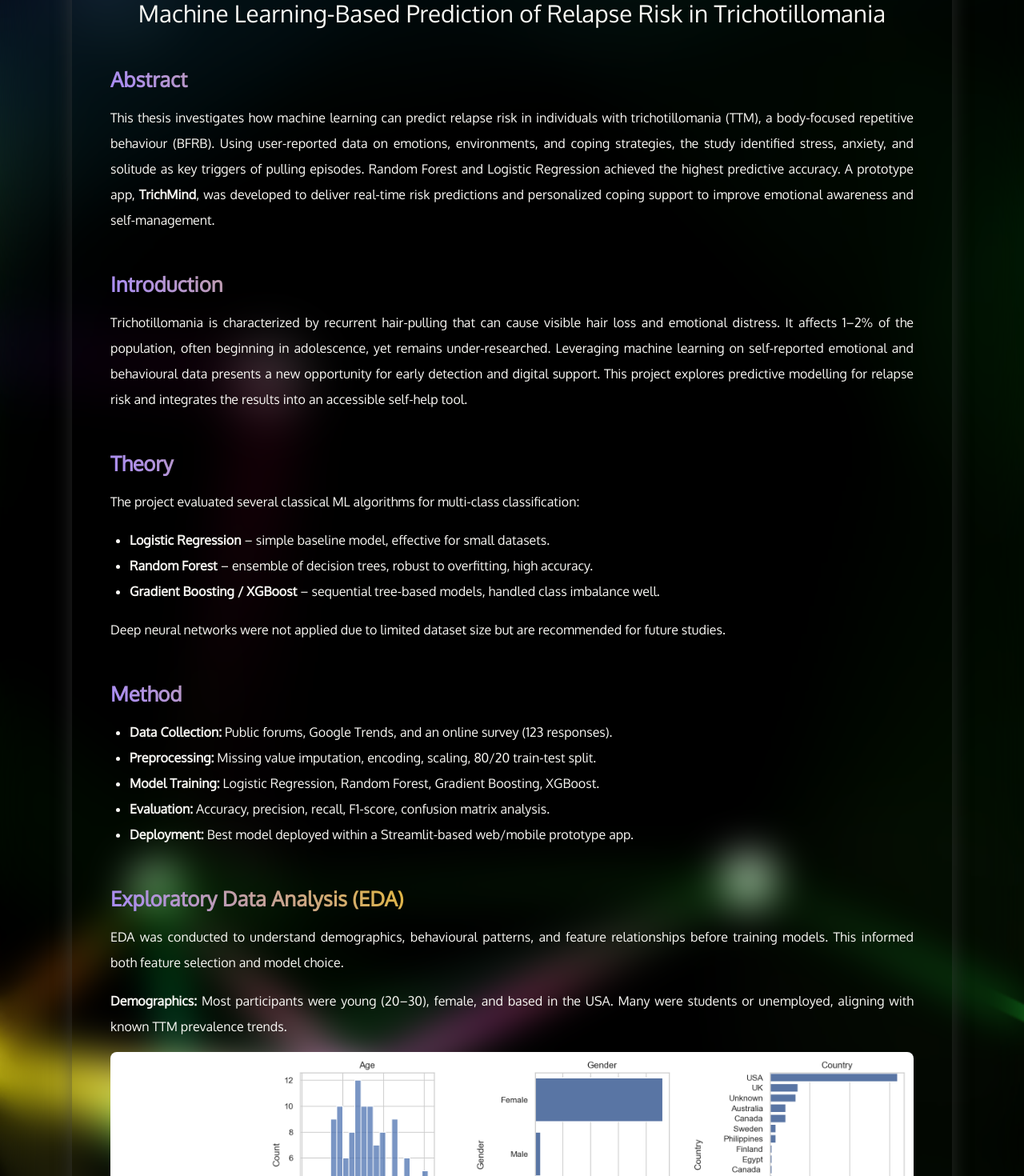
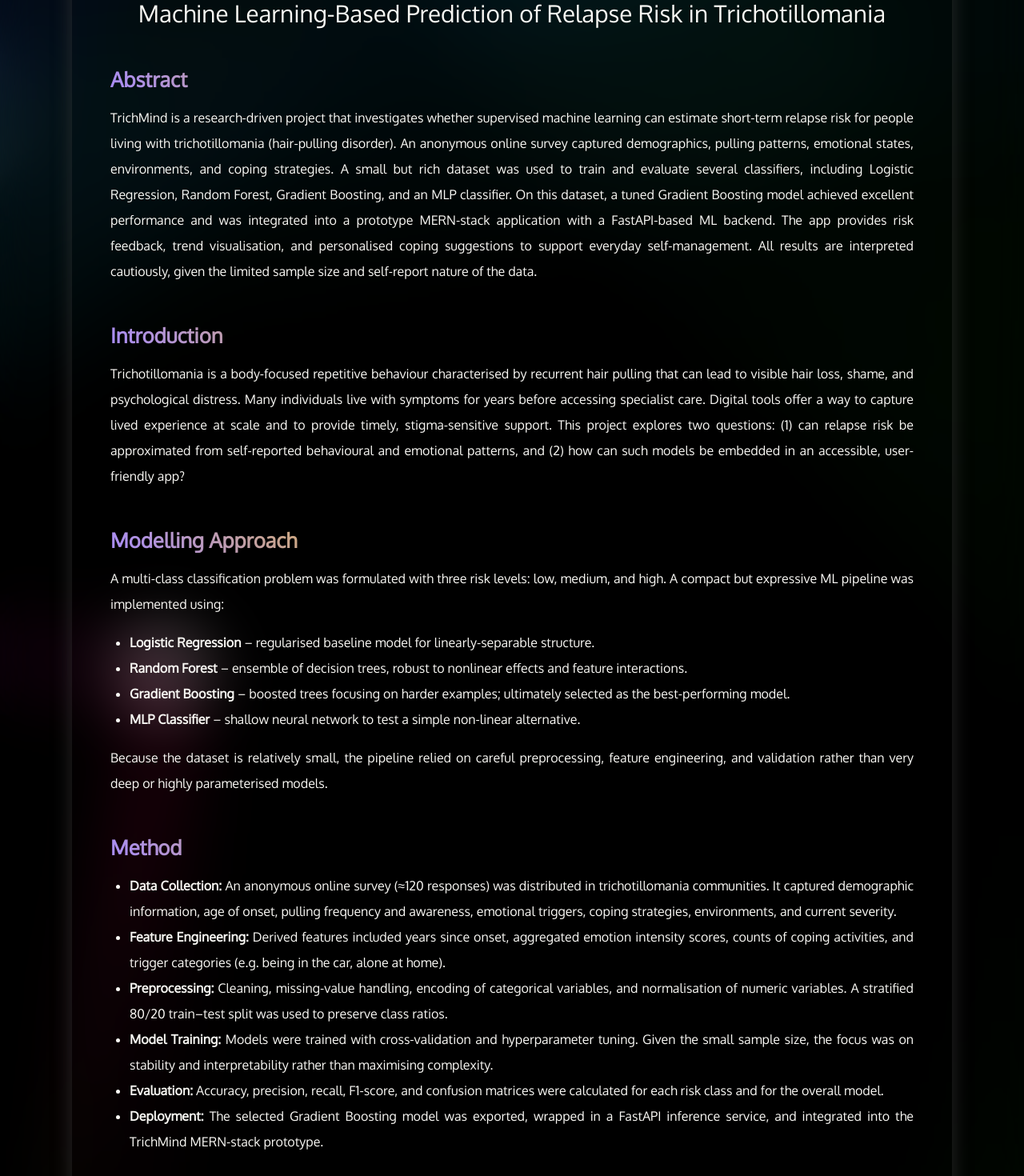
Before and after one commit to girlierazon84/Portfolio, a React (Create React App) app in the folder client/: page /projects/trichmind in a window 1280 px wide. Shown: the part 500-1970 px from the top of the page at 80% size. Built offline with nearby package versions, Linux system fonts and the light colour scheme; no server answers.

Commit message:
fix: update TrichMind project content to enhance clarity and detail in research findings and methodology

```diff
--- a/client/src/components/projects/TrichMind.tsx
+++ b/client/src/components/projects/TrichMind.tsx
@@ -6,11 +6,16 @@ import { motion } from "framer-motion";
 import DSBackground from "../../assets/images/DS_bg.jpg";
 import TrichMindLogo from "../../assets/images/app_logo.png";
 
-import BestModelReport from "../../assets/images/best_model_classification_report.png";
 import Demographics from "../../assets/images/demographics.png";
+import BehaviourAwareness from "../../assets/images/behaviour_freq_awareness.png";
 import CorrHeatmap from "../../assets/images/corr_heatmap.png";
-import Confusion from "../../assets/images/confusion.png";
-import BehaviourAwareness from "../../assets/images/behaviour_freq_awareness.png";
+
+import ConfusionCombined from "../../assets/images/confusion_matrix_combined.png";
+import MetricsSummary from "../../assets/images/metrics_summary.png";
+import ModelAccuracyComparison from "../../assets/images/model_accuracy_comparison.png";
+import FeatureImportances from "../../assets/images/feature_importances.png";
+import FeatureImportanceCorr from "../../assets/images/feature_importance_corr.png";
+
 import MockUp from "../../assets/images/TrichMind_App_Prototype.png";
 import "../../../src/index.css";
 
@@ -92,8 +97,8 @@ const Section = styled(motion.section)`
         font-size: 1.6rem;
         font-weight: 700;
         background-image: linear-gradient(225deg, #0cc4a8, #f3c408, #a78bfa);
-            -webkit-background-clip: text;
-            -webkit-text-fill-color: transparent;
+        -webkit-background-clip: text;
+        -webkit-text-fill-color: transparent;
 
         @media (max-width: 768px) {
             font-size: 1.25rem;
@@ -169,58 +174,111 @@ const TrichMind: React.FC = () => {
                     </Subtitle>
                 </Header>
 
-                {/* Abstract */}
+                {/* ABSTRACT */}
                 <Section>
                     <h3>Abstract</h3>
                     <p>
-                        This thesis investigates how machine learning can predict relapse risk in individuals
-                        with trichotillomania (TTM), a body-focused repetitive behaviour (BFRB). Using
-                        user-reported data on emotions, environments, and coping strategies, the study
-                        identified stress, anxiety, and solitude as key triggers of pulling episodes.
-                        Random Forest and Logistic Regression achieved the highest predictive accuracy.
-                        A prototype app, <b>TrichMind</b>, was developed to deliver real-time risk predictions
-                        and personalized coping support to improve emotional awareness and self-management.
+                        TrichMind is a research-driven project that investigates whether
+                        supervised machine learning can estimate short-term relapse risk for
+                        people living with trichotillomania (hair-pulling disorder). An
+                        anonymous online survey captured demographics, pulling patterns,
+                        emotional states, environments, and coping strategies. A small but rich
+                        dataset was used to train and evaluate several classifiers, including
+                        Logistic Regression, Random Forest, Gradient Boosting, and an MLP
+                        classifier. On this dataset, a tuned Gradient Boosting model achieved
+                        excellent performance and was integrated into a prototype MERN-stack
+                        application with a FastAPI-based ML backend. The app provides risk
+                        feedback, trend visualisation, and personalised coping suggestions to
+                        support everyday self-management. All results are interpreted cautiously,
+                        given the limited sample size and self-report nature of the data.
                     </p>
                 </Section>
 
-                {/* Introduction */}
+                {/* INTRODUCTION */}
                 <Section>
                     <h3>Introduction</h3>
                     <p>
-                        Trichotillomania is characterized by recurrent hair-pulling that can cause visible
-                        hair loss and emotional distress. It affects 1–2% of the population, often beginning
-                        in adolescence, yet remains under-researched. Leveraging machine learning on
-                        self-reported emotional and behavioural data presents a new opportunity for
-                        early detection and digital support. This project explores predictive modelling
-                        for relapse risk and integrates the results into an accessible self-help tool.
+                        Trichotillomania is a body-focused repetitive behaviour characterised by
+                        recurrent hair pulling that can lead to visible hair loss, shame, and
+                        psychological distress. Many individuals live with symptoms for years
+                        before accessing specialist care. Digital tools offer a way to capture
+                        lived experience at scale and to provide timely, stigma-sensitive
+                        support. This project explores two questions: (1) can relapse risk be
+                        approximated from self-reported behavioural and emotional patterns, and
+                        (2) how can such models be embedded in an accessible, user-friendly app?
                     </p>
                 </Section>
 
-                {/* Theory */}
+                {/* MODELLING APPROACH */}
                 <Section>
-                    <h3>Theory</h3>
+                    <h3>Modelling Approach</h3>
                     <p>
-                        The project evaluated several classical ML algorithms for multi-class classification:
+                        A multi-class classification problem was formulated with three risk
+                        levels: low, medium, and high. A compact but expressive ML pipeline was
+                        implemented using:
                     </p>
                     <ul>
-                        <li><b>Logistic Regression</b> – simple baseline model, effective for small datasets.</li>
-                        <li><b>Random Forest</b> – ensemble of decision trees, robust to overfitting, high accuracy.</li>
-                        <li><b>Gradient Boosting / XGBoost</b> – sequential tree-based models, handled class imbalance well.</li>
+                        <li>
+                            <b>Logistic Regression</b> – regularised baseline model for
+                            linearly-separable structure.
+                        </li>
+                        <li>
+                            <b>Random Forest</b> – ensemble of decision trees, robust to
+                            nonlinear effects and feature interactions.
+                        </li>
+                        <li>
+                            <b>Gradient Boosting</b> – boosted trees focusing on harder
+                            examples; ultimately selected as the best-performing model.
+                        </li>
+                        <li>
+                            <b>MLP Classifier</b> – shallow neural network to test a simple
+                            non-linear alternative.
+                        </li>
                     </ul>
                     <p>
-                        Deep neural networks were not applied due to limited dataset size but are recommended for future studies.
+                        Because the dataset is relatively small, the pipeline relied on careful
+                        preprocessing, feature engineering, and validation rather than very deep
+                        or highly parameterised models.
                     </p>
                 </Section>
 
-                {/* Method */}
+                {/* METHOD */}
                 <Section>
                     <h3>Method</h3>
                     <ul>
-                        <li><b>Data Collection:</b> Public forums, Google Trends, and an online survey (123 responses).</li>
-                        <li><b>Preprocessing:</b> Missing value imputation, encoding, scaling, 80/20 train-test split.</li>
-                        <li><b>Model Training:</b> Logistic Regression, Random Forest, Gradient Boosting, XGBoost.</li>
-                        <li><b>Evaluation:</b> Accuracy, precision, recall, F1-score, confusion matrix analysis.</li>
-                        <li><b>Deployment:</b> Best model deployed within a Streamlit-based web/mobile prototype app.</li>
+                        <li>
+                            <b>Data Collection:</b> An anonymous online survey (≈120 responses)
+                            was distributed in trichotillomania communities. It captured
+                            demographic information, age of onset, pulling frequency and
+                            awareness, emotional triggers, coping strategies, environments, and
+                            current severity.
+                        </li>
+                        <li>
+                            <b>Feature Engineering:</b> Derived features included years since
+                            onset, aggregated emotion intensity scores, counts of coping
+                            activities, and trigger categories (e.g. being in the car, alone at
+                            home).
+                        </li>
+                        <li>
+                            <b>Preprocessing:</b> Cleaning, missing-value handling, encoding of
+                            categorical variables, and normalisation of numeric variables. A
+                            stratified 80/20 train–test split was used to preserve class ratios.
+                        </li>
+                        <li>
+                            <b>Model Training:</b> Models were trained with cross-validation and
+                            hyperparameter tuning. Given the small sample size, the focus was on
+                            stability and interpretability rather than maximising complexity.
+                        </li>
+                        <li>
+                            <b>Evaluation:</b> Accuracy, precision, recall, F1-score, and
+                            confusion matrices were calculated for each risk class and for the
+                            overall model.
+                        </li>
+                        <li>
+                            <b>Deployment:</b> The selected Gradient Boosting model was exported,
+                            wrapped in a FastAPI inference service, and integrated into the
+                            TrichMind MERN-stack prototype.
+                        </li>
                     </ul>
                 </Section>
 
@@ -228,71 +286,117 @@ const TrichMind: React.FC = () => {
                 <Section>
                     <h3>Exploratory Data Analysis (EDA)</h3>
                     <p>
-                        EDA was conducted to understand demographics, behavioural patterns, and feature relationships
-                        before training models. This informed both feature selection and model choice.
+                        EDA was used to understand who participated in the survey and how they
+                        experience hair pulling in daily life. The demographic overview shows
+                        that most respondents were young adults, predominantly female, and
+                        primarily based in North America and Europe.
+                    </p>
+                    <img src={Demographics} alt="Survey demographics and background variables" />
+                    <p>
+                        Behaviour-focused plots highlight that daily or near-daily pulling is
+                        common, and many respondents report being only “sometimes” aware of
+                        pulling while it happens. This supports the idea that a portion of the
+                        behaviour is automatic and habit-driven.
+                    </p>
+                    <img
+                        src={BehaviourAwareness}
+                        alt="Pulling frequency and awareness level distributions"
+                    />
+                    <p>
+                        A correlation heatmap of key numeric and engineered features shows strong
+                        links between age, years since onset, and current severity, while
+                        emotional and coping measures form their own correlated clusters.
+                    </p>
+                    <img
+                        src={CorrHeatmap}
+                        alt="Correlation heatmap of unified TrichMind features"
+                    />
+                </Section>
+
+                {/* RESULTS */}
+                <Section>
+                    <h3>Results</h3>
+                    <p>
+                        On the held-out test set, the tuned Gradient Boosting classifier
+                        achieved an accuracy of 1.00 with precision, recall, and F1-score of
+                        1.00 for each of the low, medium, and high risk classes. While this
+                        level of performance is very strong, it should be interpreted as
+                        optimistic due to the modest sample size.
+                    </p>
+                    <img
+                        src={MetricsSummary}
+                        alt="Precision, recall and F1-score per risk class"
+                    />
+                    <img
+                        src={ConfusionCombined}
+                        alt="Confusion matrices for best-performing model"
+                    />
+                    <p>
+                        A comparison across candidate models showed Gradient Boosting performing
+                        best on this dataset.
+                    </p>
+                    <img
+                        src={ModelAccuracyComparison}
+                        alt="Model accuracy comparison across algorithms"
+                    />
+                    <p>
+                        Feature importance analysis indicated that chronicity and symptom
+                        intensity are among the strongest predictors. Top-ranked features
+                        include current pulling severity, years since onset, hair texture,
+                        pulling in the car, depressive symptoms, emotion intensity, trauma
+                        histories, boredom, and shame.
+                    </p>
+                    <img
+                        src={FeatureImportances}
+                        alt="Top 20 most important features for relapse risk prediction"
+                    />
+                    <img
+                        src={FeatureImportanceCorr}
+                        alt="Correlation among the top 20 important features"
+                    />
+                    <p>
+                        These insights informed the design of the TrichMind interface, which
+                        emphasises severity, chronicity, emotional state, and trigger context in
+                        the feedback it provides to users.
+                    </p>
+                    <img src={MockUp} alt="TrichMind application prototype screens" />
+                </Section>
+
+                {/* DISCUSSION */}
+                <Section>
+                    <h3>Discussion</h3>
+                    <p>
+                        The modelling results are consistent with clinical descriptions of
+                        trichotillomania: long-standing symptoms, emotional dysregulation, and
+                        specific contexts (such as being alone or in the car) appear strongly
+                        linked to relapse risk. At the same time, the near-perfect performance of
+                        the best model likely reflects the limited size and structure of the
+                        dataset. External validation on larger, more diverse samples—and
+                        collaboration with clinicians—is necessary before using the model in any
+                        clinical decision-making.
                     </p>
                     <p>
-                        <b>Demographics:</b> Most participants were young (20–30), female, and based in the USA.
-                        Many were students or unemployed, aligning with known TTM prevalence trends.
-                    </p>
-                    <img src={Demographics} alt="Survey Demographics" />
-                    <p>
-                        <b>Behavioural Features:</b> Pulling frequency was high for most respondents,
-                        while awareness during episodes was often low to moderate—suggesting many pulling
-                        behaviours occur automatically, without full conscious control.
-                    </p>
-                    <img src={BehaviourAwareness} alt="Pulling Frequency and Awareness" />
-                    <p>
-                        <b>Correlations:</b> Age and Years Since Onset showed a strong positive correlation (r ≈ 0.87),
-                        and both moderately correlated with Severity (r ≈ 0.48–0.55). Frequency and Awareness
-                        had weak correlation with Severity.
-                    </p>
-                    <img src={CorrHeatmap} alt="Feature Correlation Heatmap" />
-                    <p>
-                        <b>Insight:</b> Chronicity (longer history) appears more predictive of severity than
-                        current frequency or awareness, indicating that early intervention could prevent severity escalation.
+                        From a product perspective, the project demonstrates how research,
+                        machine learning, and user-centred design can be combined into an
+                        empathetic digital companion rather than a diagnostic tool. The app
+                        explicitly frames outputs as supportive insights, encouraging users to
+                        reflect on patterns and experiment with coping strategies.
                     </p>
                 </Section>
 
-                {/* Results */}
-                <Section>
-                    <h3>Results</h3>
-                    <p>
-                        Ensemble methods performed best: Random Forest achieved the highest accuracy (96%),
-                        while Gradient Boosting and XGBoost offered better balance across classes.
-                        Logistic Regression achieved strong accuracy overall but underperformed on the
-                        medium-risk class due to imbalance.
-                    </p>
-                    <img src={BestModelReport} alt="Best Model Classification Report" />
-                    <img src={Confusion} alt="Confusion Matrix" />
-                    <p>
-                        These models were integrated into the <b>TrichMind</b> app, which provides
-                        real-time relapse risk predictions, emotional tracking, and personalized coping strategies.
-                    </p>
-                    <img src={MockUp} alt="TrichMind App Mockup" />
-                </Section>
-
-                {/* Discussion */}
-                <Section>
-                    <h3>Discussion</h3>
-                    <p>
-                        Findings reinforce that emotional dysregulation, stress, and solitude are primary
-                        predictors of relapse. While models reliably detect high-risk cases, addressing
-                        class imbalance will improve sensitivity to early warning signs. The integration of
-                        predictive analytics with an empathetic, user-centered interface offers promise
-                        for supporting emotional awareness and habit management.
-                    </p>
-                </Section>
-
-                {/* Conclusion */}
+                {/* CONCLUSION */}
                 <Section>
                     <h3>Conclusion</h3>
                     <p>
-                        This study demonstrates that combining self-reported behavioural data with ML
-                        can uncover relapse patterns and support mental health self-management.
-                        The TrichMind app transforms these insights into real-time feedback, risk alerts,
-                        and coping suggestions—showcasing the potential of data-driven tools in
-                        personalized digital mental health support.
+                        TrichMind shows that self-reported behavioural and emotional data can be
+                        used to model relapse patterns in trichotillomania and translate them
+                        into accessible, real-time feedback. The project combines a carefully
+                        validated machine learning pipeline with a MERN + FastAPI prototype that
+                        visualises risk, tracks progress, and surfaces coping ideas. It is
+                        designed as a complementary self-help tool and is not a replacement for
+                        professional mental health care, but it illustrates the potential of
+                        data-informed, compassionate digital support for people living with
+                        body-focused repetitive behaviours.
                     </p>
                 </Section>
 
```
